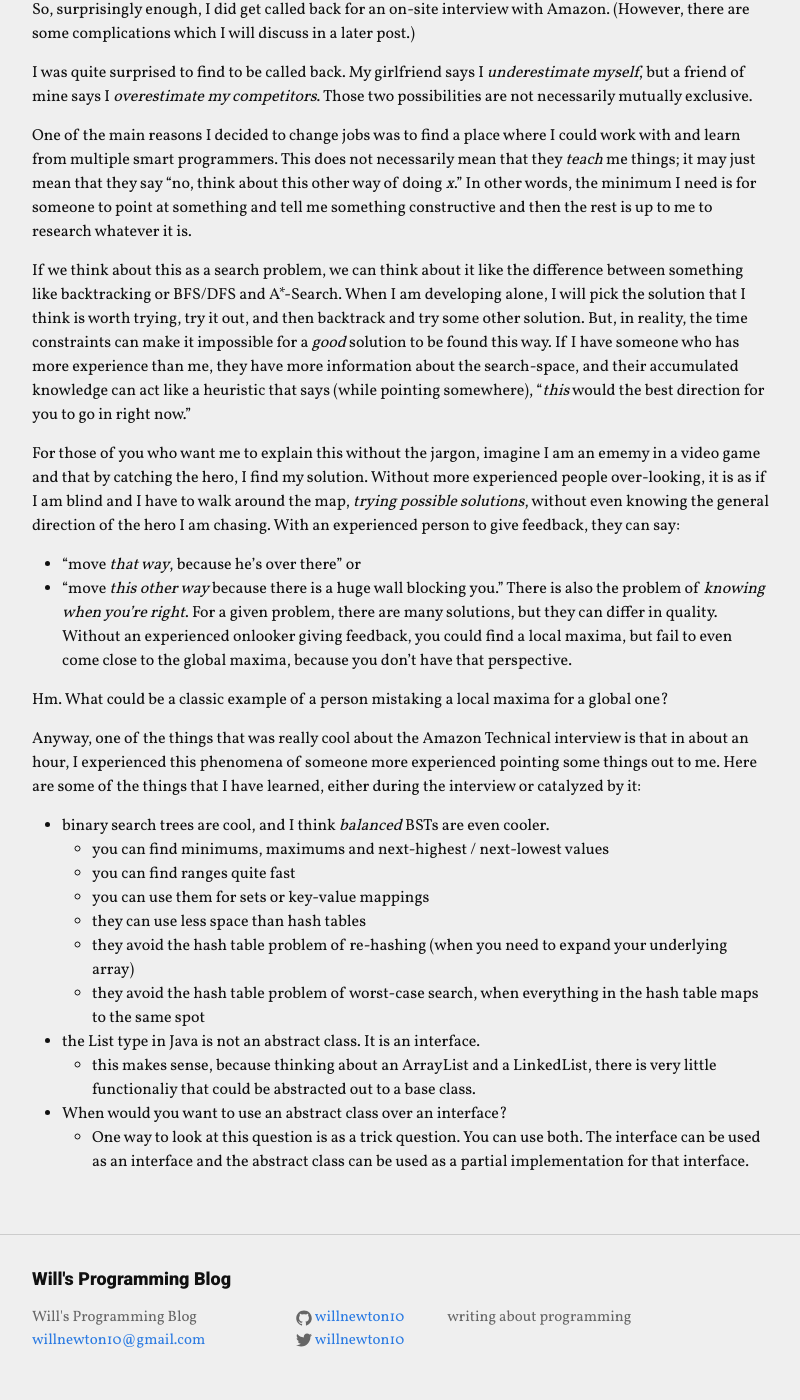
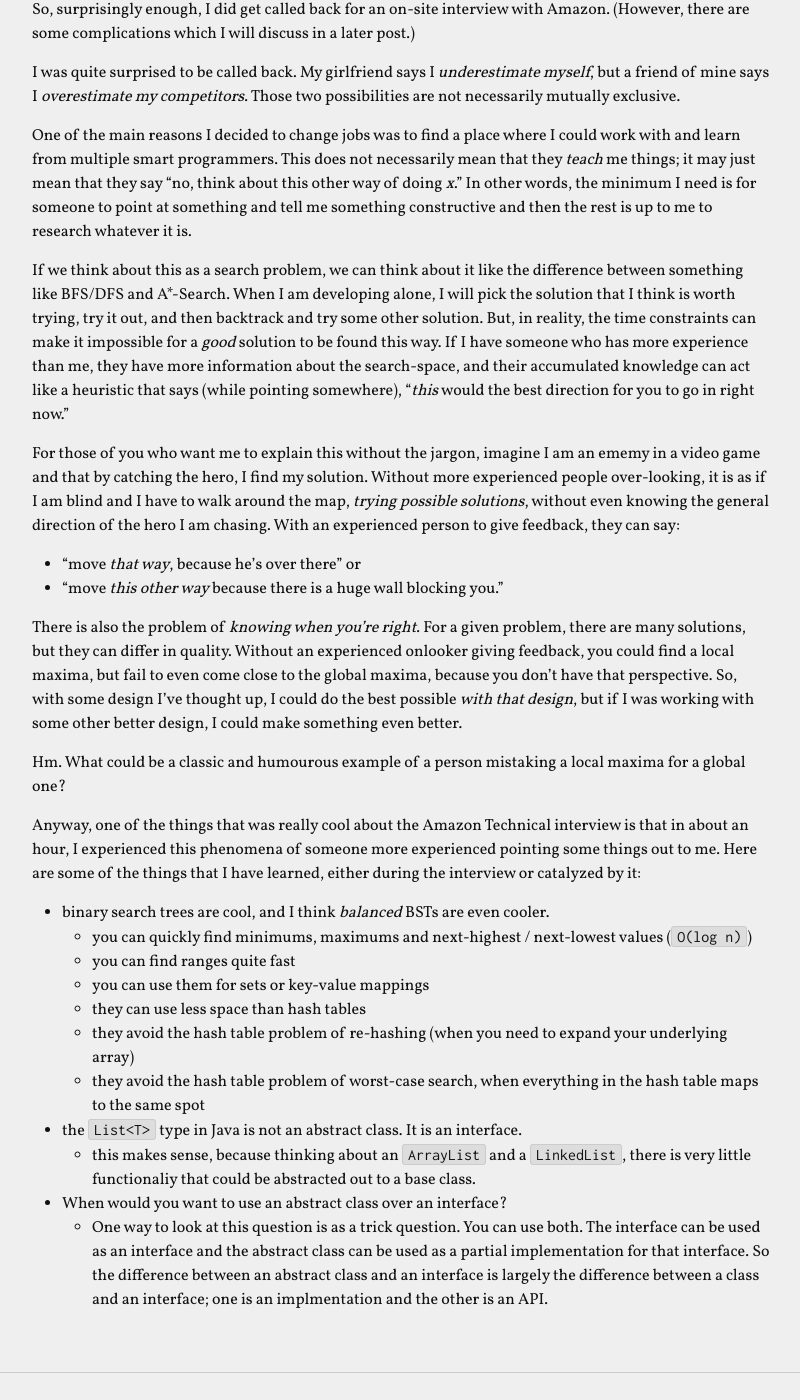
Before and after one commit to willnewton10/willnewton10.github.io, a Jekyll site: the page built from _posts/2015-03-12-Amazon_Technical_Interview_2.markdown, in a window 1280 px wide and 1400 px high, scrolled down 205 px. Shown: the whole window, without its empty margins (238-1038 px from the left). Built offline with Jekyll 4.4.1, drawn with Linux system fonts in a browser that asks for light colours; comment, search, counter and statistics services are not loaded; some of the changed text lies outside the part shown.

Commit message:
amzn 2 edits

```diff
--- a/_posts/2015-03-12-Amazon_Technical_Interview_2.markdown
+++ b/_posts/2015-03-12-Amazon_Technical_Interview_2.markdown
@@ -1,37 +1,39 @@
 ---
 layout: post
 title:  "Sequel to Amazon Technical Interview"
-date:   2015-03-12 09:09:00
+date:   2015-03-13 20:56:00
 
 ---
 
 So, surprisingly enough, I did get called back for an on-site interview with Amazon. (However, there are some complications which I will discuss in a later post.)
 
-I was quite surprised to find to be called back. My girlfriend says I _underestimate myself_, but a friend of mine says I _overestimate my competitors_. Those two possibilities are not necessarily mutually exclusive.
+I was quite surprised to be called back. My girlfriend says I _underestimate myself_, but a friend of mine says I _overestimate my competitors_. Those two possibilities are not necessarily mutually exclusive.
 
 One of the main reasons I decided to change jobs was to find a place where I could work with and learn from multiple smart programmers. This does not necessarily mean that they _teach_ me things; it may just mean that they say "no, think about this other way of doing _x_." In other words, the minimum I need is for someone to point at something and tell me something constructive and then the rest is up to me to research whatever it is.
 
-If we think about this as a search problem, we can think about it like the difference between something like backtracking or BFS/DFS and A*-Search. When I am developing alone, I will pick the solution that I think is worth trying, try it out, and then backtrack and try some other solution. But, in reality, the time constraints can make it impossible for a _good_ solution to be found this way. If I have someone who has more experience than me, they have more information about the search-space, and their accumulated knowledge can act like a heuristic that says (while pointing somewhere), "_this_  would the best direction for you to go in right now."
+If we think about this as a search problem, we can think about it like the difference between something like BFS/DFS and A*-Search. When I am developing alone, I will pick the solution that I think is worth trying, try it out, and then backtrack and try some other solution. But, in reality, the time constraints can make it impossible for a _good_ solution to be found this way. If I have someone who has more experience than me, they have more information about the search-space, and their accumulated knowledge can act like a heuristic that says (while pointing somewhere), "_this_  would the best direction for you to go in right now."
 
 For those of you who want me to explain this without the jargon, imagine I am an ememy in a video game and that by catching the hero, I find my solution. Without more experienced people over-looking, it is as if I am blind and I have to walk around the map, _trying possible solutions_, without even knowing the general direction of the hero I am chasing. With an experienced person to give feedback, they can say:
-* "move _that way_, because he's over there" or
-* "move _this other way_ because there is a huge wall blocking you."
-There is also the problem of _knowing when you're right_. For a given problem, there are many solutions, but they can differ in quality. Without an experienced onlooker giving feedback, you could find a local maxima, but fail to even come close to the global maxima, because you don't have that perspective.
 
-Hm. What could be a classic example of a person mistaking a local maxima for a global one?
+ * "move _that way_, because he's over there" or
+ * "move _this other way_ because there is a huge wall blocking you."
+
+There is also the problem of _knowing when you're right_. For a given problem, there are many solutions, but they can differ in quality. Without an experienced onlooker giving feedback, you could find a local maxima, but fail to even come close to the global maxima, because you don't have that perspective. So, with some design I've thought up, I could do the best possible _with that design_, but if I was working with some other better design, I could make something even better.
+
+Hm. What could be a classic and humourous example of a person mistaking a local maxima for a global one?
 
 Anyway, one of the things that was really cool about the Amazon Technical interview is that in about an hour, I experienced this phenomena of someone more experienced pointing some things out to me. Here are some of the things that I have learned, either during the interview or catalyzed by it:
 
 * binary search trees are cool, and I think _balanced_ BSTs are even cooler.
-    * you can find minimums, maximums and next-highest / next-lowest values
+    * you can quickly find minimums, maximums and next-highest / next-lowest values (`O(log n)`)
     * you can find ranges quite fast
     * you can use them for sets or key-value mappings
     * they can use less space than hash tables
     * they avoid the hash table problem of re-hashing (when you need to expand your underlying array)
     * they avoid the hash table problem of worst-case search, when everything in the hash table maps to the same spot
 
-* the List<T> type in Java is not an abstract class. It is an interface.
-    * this makes sense, because thinking about an ArrayList and a LinkedList, there is very little functionaliy that could be abstracted out to a base class.
+* the `List<T>` type in Java is not an abstract class. It is an interface.
+    * this makes sense, because thinking about an `ArrayList` and a `LinkedList`, there is very little functionaliy that could be abstracted out to a base class.
 
 * When would you want to use an abstract class over an interface?
-    * One way to look at this question is as a trick question. You can use both. The interface can be used as an interface and the abstract class can be used as a partial implementation for that interface.
+    * One way to look at this question is as a trick question. You can use both. The interface can be used as an interface and the abstract class can be used as a partial implementation for that interface. So the difference between an abstract class and an interface is largely the difference between a class and an interface; one is an implmentation and the other is an API.
```
